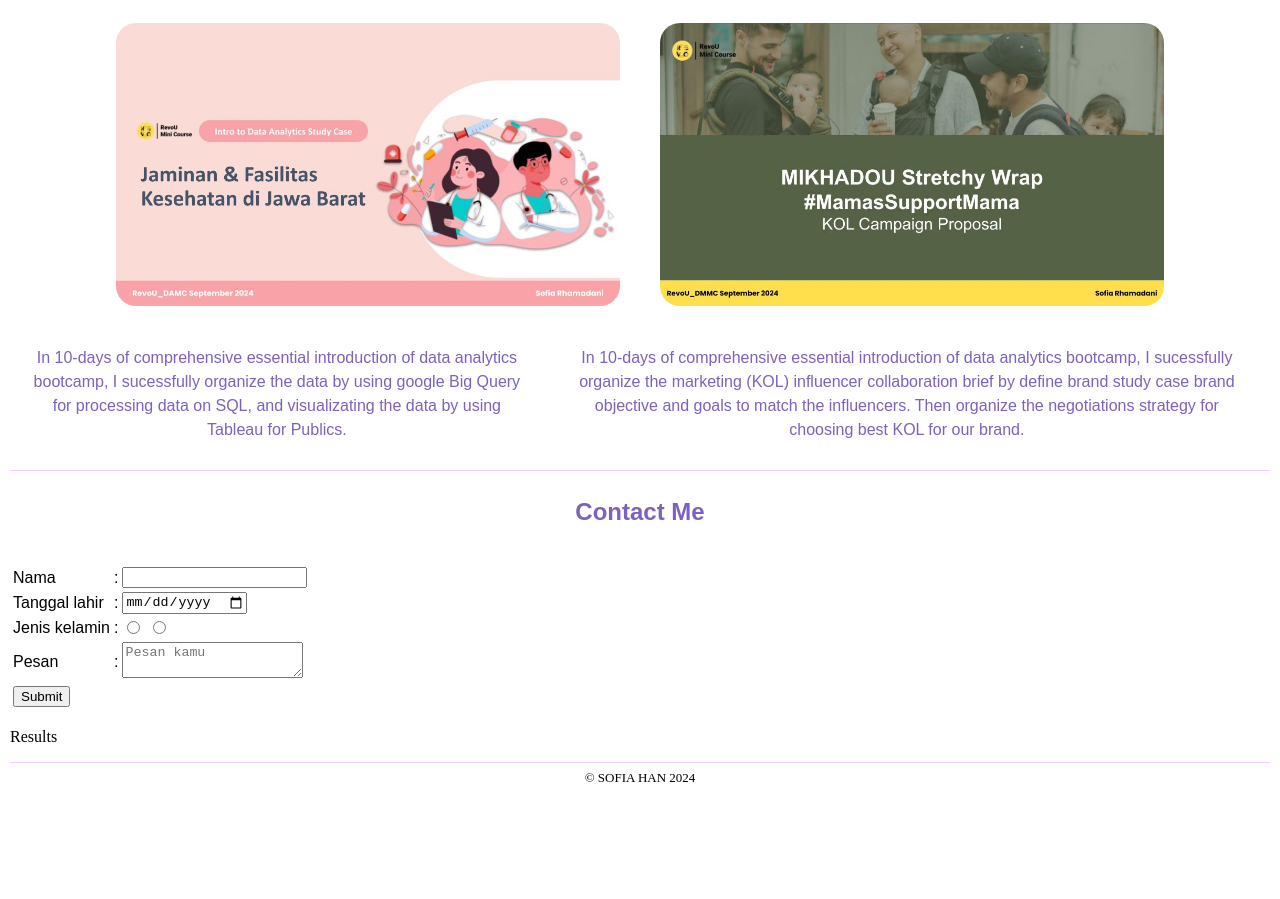
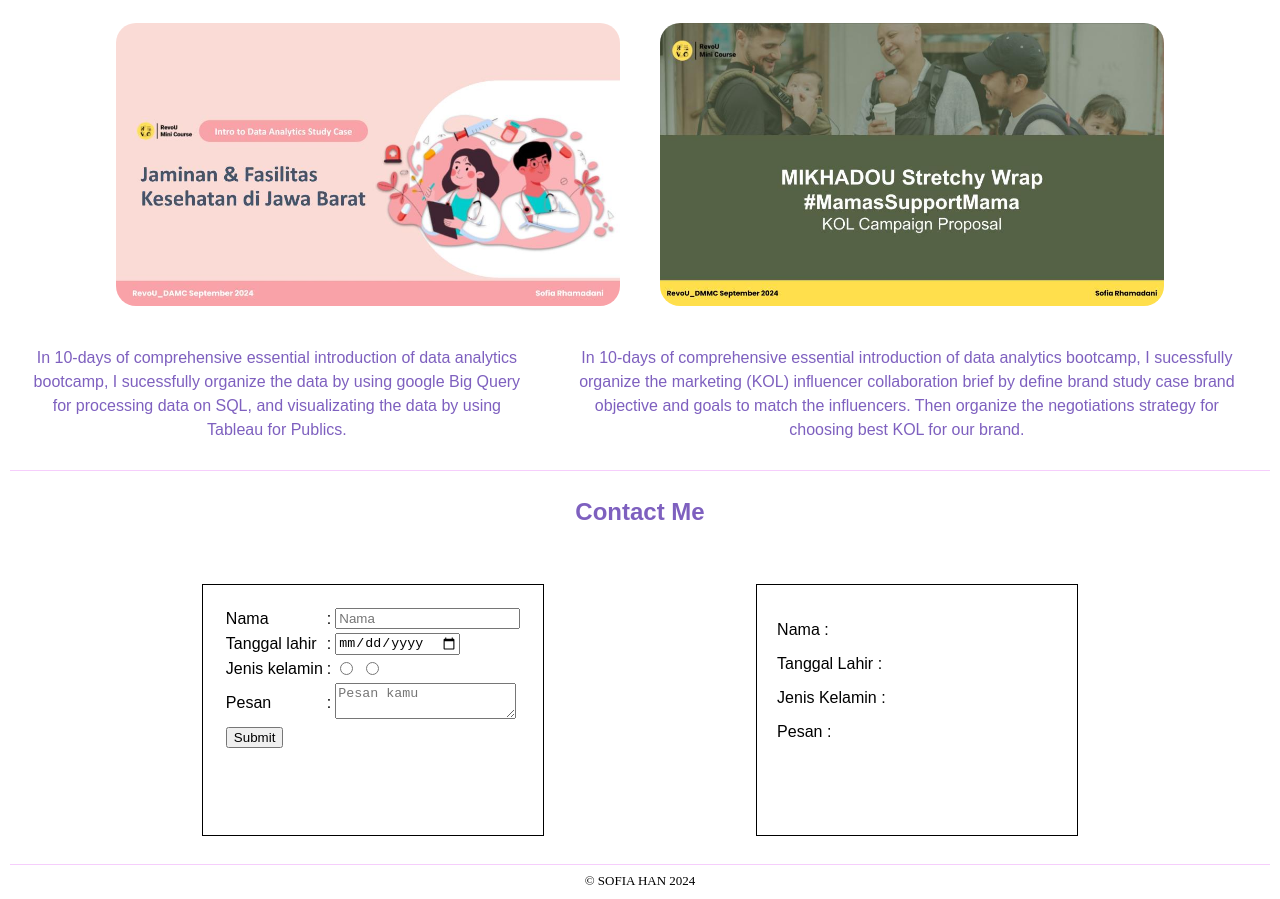
Before and after one commit to revou-fundamental-course/14-oct-24-sofiecoffeee, a plain HTML site: page index.html in a window 1280 px wide. Shown: the part 1097-1996 px from the top of the page. Before the commit the page ends 1893 px from the top, so only its background shows below. Drawn offline with Linux system fonts and the light colour scheme.

Commit message:
finaling css

```diff
--- a/css/styles.css
+++ b/css/styles.css
@@ -142,17 +142,24 @@ article {
 }
 
 .container {
-    display: flex
-    text-align:left;
-    text-align: justify;
+    display: flex;
+    justify-content: space-evenly;
     font: message-box;
+
 }
 
-.result {
-    margin: 0;
-    display: flex;
-    justify-content: space-around;
-    align-items: flex-start;
+.form-input {
+    border: 1px solid;
+    margin: 20px;
+    padding: 20px;
+}
+
+.form_output {
+    border: 1px solid;
+    width: 280px;
+    height: 210px;
+    margin: 20px;
+    padding: 20px;
 }
 
 footer>div
--- a/index.html
+++ b/index.html
@@ -115,7 +115,7 @@
                         <tr>
                             <td>Nama</td>
                             <td>:</td>
-                            <td><input type="text" required></td>
+                            <td><input type="text" id="input-name" placeholder="Nama" required></td>
                         </tr>
 
                         <tr>
@@ -144,11 +144,14 @@
                         <tr>
                         </table>
                 </form>
-            </div>
 
-            <div>
-                <div class="Result">
-                <p id="result">Results</p>
+            <!-- Form Output -->
+                <div class="form_output">
+                    <p>Nama : <span id="sender-full-name"></span></p>
+                    <p>Tanggal Lahir : <span id="sender-birth-date"></span></p>
+                    <p>Jenis Kelamin : <span id="sender-gender"></span></p>
+                    <p>Pesan : <span id="sender-messages"></span></p>
+                 </div>
             </div>
 
     </main>
```
